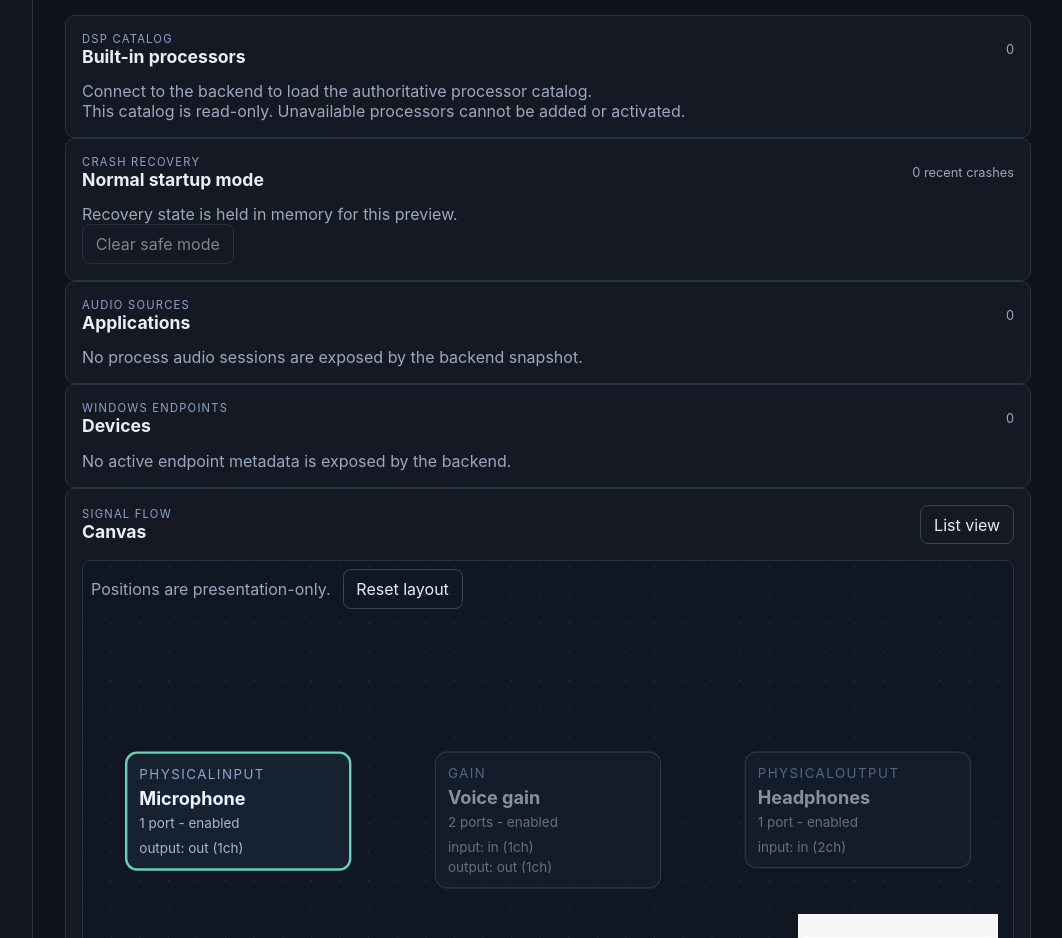
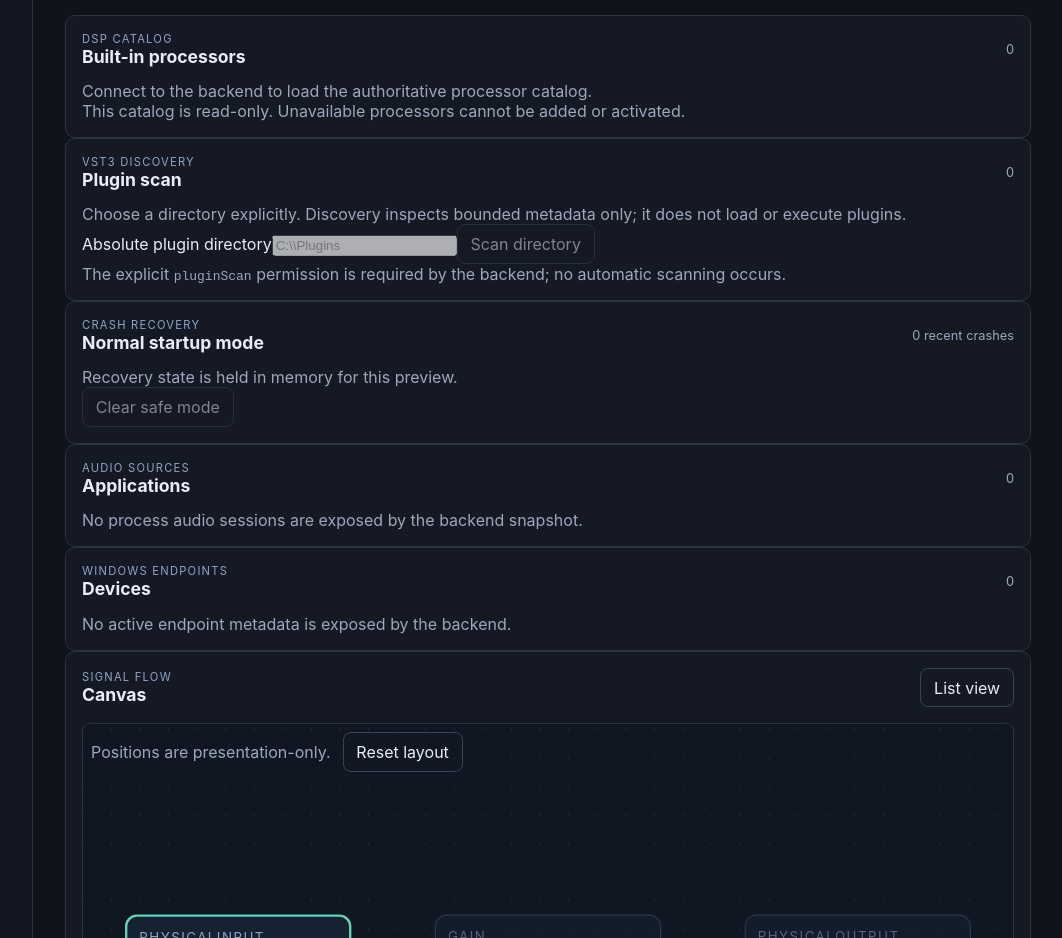
Before and after one commit to MrDesjardins/audiorouter, a React (Vite) app in the folder ui/: page / in a window 1280 px wide. Shown: the part 1120-2058 px from the top of the page, without its empty margins (217-1279 px from the left). Built offline with nearby package versions, Linux system fonts and the light colour scheme.

Commit message:
Expose plugin discovery in UI

```diff
--- a/ui/src/App.tsx
+++ b/ui/src/App.tsx
@@ -19,6 +19,19 @@ const defaultBackend = createDisconnectedBackend();
 
 function ProcessorCatalog({ processors }: { processors: ProcessorDescriptor[] | null }) {
   return <section className="panel processor-catalog" aria-labelledby="processor-catalog-heading"><div className="section-heading"><div><p className="eyebrow">DSP catalog</p><h2 id="processor-catalog-heading">Built-in processors</h2></div><span className="badge">{processors?.length ?? 0}</span></div>{processors === null ? <p className="muted">Connect to the backend to load the authoritative processor catalog.</p> : processors.length === 0 ? <p className="muted">No built-in processors are advertised.</p> : <ul aria-label="Built-in processor catalog">{processors.map((processor) => <li key={`${processor.id}@${processor.version}`}><strong>{processor.id}</strong> <small>{processor.category} · {processorAvailabilityText(processor)} · {processorLatencyText(processor)}</small><br /><small>Parameters: {processorParametersText(processor)}</small></li>)}</ul>}<p className="muted">This catalog is read-only. Unavailable processors cannot be added or activated.</p></section>;
+}
+
+function PluginScanPanel({ backend }: { backend: UiBackend }) {
+  const [directory, setDirectory] = useState("");
+  const [result, setResult] = useState<import("@audiorouter/contracts").PluginScanResult | null>(null);
+  const [message, setMessage] = useState<string | null>(null);
+  const scan = async () => {
+    if (!directory.trim()) { setMessage("Enter an absolute plugin directory."); return; }
+    setMessage("Scanning selected directory...");
+    try { setResult(await backend.scanPlugins(directory.trim())); setMessage("Plugin scan completed without loading plugin code."); }
+    catch (error) { setResult(null); setMessage(error instanceof Error ? error.message : "Plugin scan unavailable."); }
+  };
+  return <section className="panel plugin-scan-panel" aria-labelledby="plugin-scan-heading"><div className="section-heading"><div><p className="eyebrow">VST3 discovery</p><h2 id="plugin-scan-heading">Plugin scan</h2></div><span className="badge">{result?.entries.length ?? 0}</span></div><p className="muted">Choose a directory explicitly. Discovery inspects bounded metadata only; it does not load or execute plugins.</p><label>Absolute plugin directory<input aria-label="Absolute plugin directory" value={directory} onChange={(event) => setDirectory(event.target.value)} disabled={!backend.connected} placeholder="C:\\Plugins" /></label><button type="button" className="secondary" onClick={() => void scan()} disabled={!backend.connected}>Scan directory</button>{result && <ul aria-label="Plugin scan results">{result.entries.length === 0 ? <li className="muted">No VST3/DLL candidates found.</li> : result.entries.map((entry) => <li key={entry.path}><strong>{entry.path}</strong> <small>{entry.identity ? `${entry.identity.format} · ${entry.identity.architecture} · ${entry.identity.compatibility}` : `${entry.errorCode ?? "unknown"}: ${entry.error ?? "inspection failed"}`}</small></li>)}</ul>}{message && <p className="muted" role="status" aria-live="polite">{message}</p>}<p className="muted">The explicit <code>pluginScan</code> permission is required by the backend; no automatic scanning occurs.</p></section>;
 }
 
 function RecorderActions({ backend, sessionId, connected }: { backend: UiBackend; sessionId: string; connected: boolean }) {
@@ -271,7 +284,7 @@ export function App({ backend = defaultBackend }: { backend?: UiBackend } = {})
         {actionMessage && <p className="muted" role="status" aria-live="polite">{actionMessage}</p>}{pendingWarnings.length > 0 && <section className="warning-panel" aria-labelledby="warning-heading"><h2 id="warning-heading">Plan warnings</h2>{pendingWarnings.map((warning) => <label key={warning}><input type="checkbox" checked={acknowledgedWarnings.has(warning)} onChange={(event) => setAcknowledgedWarnings((current) => { const next = new Set(current); if (event.target.checked) next.add(warning); else next.delete(warning); return next; })} /> I acknowledge: {warning}</label>)}<button type="button" className="primary" disabled={acknowledgedWarnings.size !== pendingWarnings.length} onClick={() => void commitAcknowledgedPlan()}>Commit acknowledged plan</button></section>}{snapshotState.stale && snapshotState.error && <p className="muted" role="status">Last known backend state is stale: {snapshotState.error}</p>}
         <section className="notice" role="status"><strong>{backend.connected ? "Connected editor" : "Read-only preview"}</strong><span>{backend.connected ? "Drafts are validated and committed through the authoritative backend." : "The control backend is disconnected. No route, device, or recording action can be applied."}</span></section>
         <section className="panel setup-panel" aria-labelledby="setup-heading"><div className="section-heading"><div><p className="eyebrow">Guided setup</p><h2 id="setup-heading">Readiness checklist</h2></div><span className="badge">{setupSteps.filter((step) => step.state === "ready").length}/{setupSteps.length} ready</span></div><ul aria-label="Guided setup readiness">{setupSteps.map((step) => <li key={step.id} className={`setup-step ${step.state}`}><strong>{step.label}</strong><span>{step.detail}</span></li>)}</ul><p className="muted">External applications such as Discord and OBS must be pointed to AudioRouter through their own settings; this checklist never changes them automatically.</p></section>
-        <ProcessorCatalog processors={snapshot?.discovery?.processors ?? null} />
+        <ProcessorCatalog processors={snapshot?.discovery?.processors ?? null} /><PluginScanPanel backend={backend} />
         <section className="panel recovery-panel" aria-labelledby="recovery-heading"><div className="section-heading"><div><p className="eyebrow">Crash recovery</p><h2 id="recovery-heading">{snapshot?.status.recovery.safeMode ? "Safe mode is active" : "Normal startup mode"}</h2></div><span className="badge">{snapshot?.status.recovery.recentCrashes ?? 0} recent crash{(snapshot?.status.recovery.recentCrashes ?? 0) === 1 ? "" : "es"}</span></div><p className="muted">{snapshot?.status.recovery.persistence === "durable" ? "Recovery state is persisted by the backend." : "Recovery state is held in memory for this preview."}</p><button type="button" className="secondary" onClick={() => void clearRecoverySafeMode()} disabled={!backend.connected || !snapshot?.status.recovery.safeMode}>Clear safe mode</button></section>
         <section className="panel" aria-labelledby="applications-heading"><div className="section-heading"><div><p className="eyebrow">Audio sources</p><h2 id="applications-heading">Applications</h2></div><span className="badge">{applicationsError ? "unavailable" : applications.length}</span></div>{applicationsError ? <p className="muted">Application inventory unavailable: {applicationsError}</p> : applications.length === 0 ? <p className="muted">No process audio sessions are exposed by the backend snapshot.</p> : <ul aria-label="Running audio applications">{applications.map((application) => <li key={`${application.processId}-${application.creationTime100ns ?? "unknown"}`}><strong>{application.audioDisplayNames[0] ?? application.executable}</strong> <small>{application.executable} · PID {application.processId} · {application.audioActivity} · {application.captureCapability === "observed" ? "capture observed" : "capture not observed"}</small></li>)}</ul>}</section>
         <section className="panel" aria-labelledby="devices-heading"><div className="section-heading"><div><p className="eyebrow">Windows endpoints</p><h2 id="devices-heading">Devices</h2></div><span className="badge">{devicesError ? "unavailable" : devices.length}</span></div>{devicesError ? <p className="muted">Device inventory unavailable: {devicesError}</p> : devices.length === 0 ? <p className="muted">No active endpoint metadata is exposed by the backend.</p> : <ul aria-label="Active audio devices">{devices.map((device) => <li key={device.id}><strong>{device.direction === "capture" ? "Capture" : "Render"}</strong> <small>{device.id} · {device.format.sampleRateHz} Hz · {device.format.channels} ch · {device.periods.default100ns / 10000} ms period</small></li>)}</ul>}</section>
--- a/ui/src/backend.ts
+++ b/ui/src/backend.ts
@@ -12,6 +12,8 @@ import type {
   GraphCommitResult,
   GraphPlanResult,
   PrivacyMuteResult,
+  PluginScanEntry,
+  PluginScanResult,
   RecoveryClearResult,
   RecordingMetadataResult,
   RecordingRenameResult,
@@ -54,6 +56,8 @@ export interface UiBackend {
   listRecordings(sessionId?: string): Promise<RecordingRow[]>;
   listApplications(): Promise<ApplicationRow[]>;
   listDevices(): Promise<DeviceInfo[]>;
+  scanPlugins(directory: string): Promise<PluginScanResult>;
+  inspectPlugin(path: string): Promise<PluginScanEntry>;
   listVirtualDevices(): Promise<VirtualDeviceInfo[]>;
   planVirtualDevice(operation: VirtualDeviceOperation): Promise<VirtualDevicePlanResult>;
   applyVirtualDevice(planId: string, idempotencyKey: string): Promise<VirtualDeviceApplyResult>;
@@ -156,6 +160,12 @@ export function createDisconnectedBackend(session: Session = demoSession): UiBac
     },
     async listDevices() {
       return [];
+    },
+    async scanPlugins() {
+      throw new Error("The backend is disconnected; plugin scanning is unavailable.");
+    },
+    async inspectPlugin() {
+      throw new Error("The backend is disconnected; plugin inspection is unavailable.");
     },
     async listVirtualDevices() {
       return [];
@@ -295,6 +305,12 @@ export function createLiveBackend(client: AudioRouterClient, sessionId: string):
       const result = await client.request("devices.list", { limit: 500 });
       return Array.isArray(result) ? result : result.items;
     },
+    async scanPlugins(directory) {
+      return client.request("plugins.scan", { directory });
+    },
+    async inspectPlugin(path) {
+      return client.request("plugins.inspect", { path });
+    },
     async listVirtualDevices() {
       const result = await client.request("virtualDevices.list", { limit: 500 });
       return Array.isArray(result) ? result : result.items;
```
Also changed, not shown: 3 other files (tests, documents, lock files or other folders).
